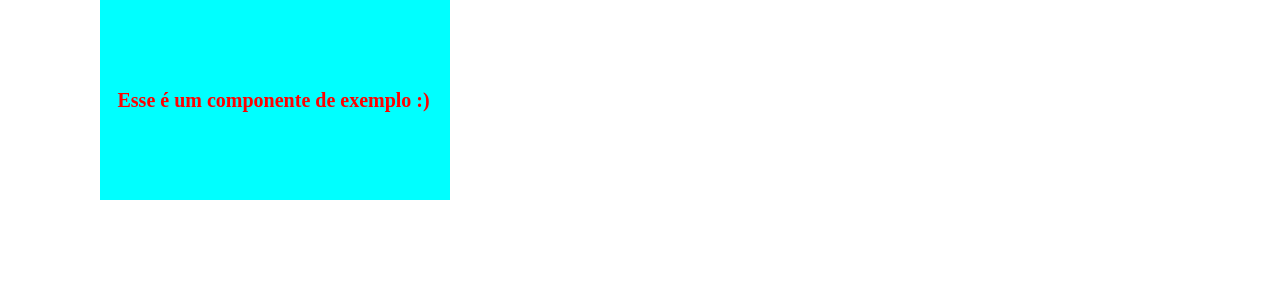
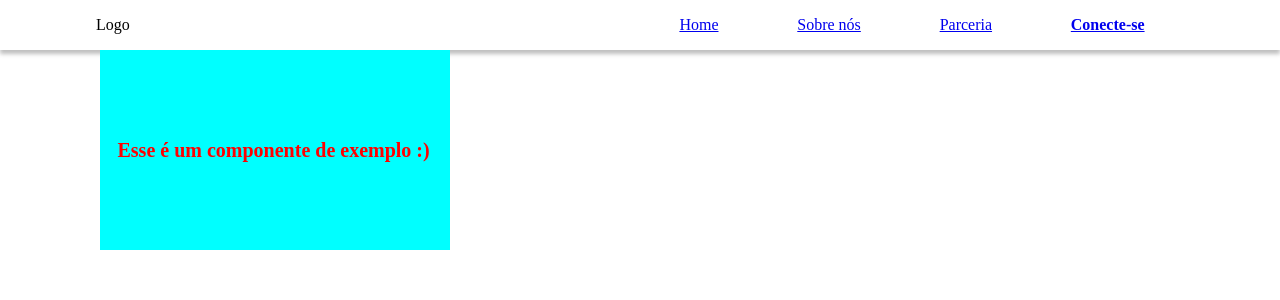
Before and after one commit to citi-onboarding/ecossistema-ejs, a React (Create React App) app in the folder client/: page / in a window 1280 px wide. Shown: the top 300 px of the page. Built offline with nearby package versions, Linux system fonts and the light colour scheme.

Commit message:
feat(feature/react-navbar):Basic HTML + CSS

```diff
--- a/client/src/App.jsx
+++ b/client/src/App.jsx
@@ -5,11 +5,13 @@ import './style.css';
 
 import {
   Example,
+  Navbar,
 } from './Views';
 
 const App = () => {
   return (
     <div className="App">
+      <Navbar/>
       <Example/>
   </div>
 )
--- /dev/null
+++ b/client/src/Views/Navbar/Navbar.css
@@ -0,0 +1,16 @@
+.navbar {
+    display: flex;
+    flex-direction: row;
+    justify-content: space-between;
+    padding: 1rem 6rem;
+    background-color: #fff;
+    box-shadow: 0px 4px 4px rgba(0, 0, 0, 0.25);
+}
+
+.nav-list {
+    display: flex;
+    flex-direction: row;
+    justify-content: space-around;
+    width: 50%;
+    list-style-type: none;
+}
--- /dev/null
+++ b/client/src/Views/Navbar/Navbar.jsx
@@ -0,0 +1,29 @@
+import React from 'react'
+import './Navbar.css'
+import {
+    ExampleComponent,
+} from '../../Components';
+
+function Navbar() {
+  return (
+    <nav className="navbar">
+        <div>Logo</div>
+        <ul className="nav-list">
+            <li>
+                <a href="#">Home</a>
+            </li>
+            <li>
+                <a href="#">Sobre nós</a>
+            </li>
+            <li>
+                <a href="#">Parceria</a>
+            </li>
+            <li>
+                <a href="#"><b>Conecte-se</b></a>
+            </li>
+        </ul>
+    </nav>
+  );
+}
+
+export default Navbar;
--- /dev/null
+++ b/client/src/Views/Navbar/index.jsx
@@ -0,0 +1 @@
+export { default } from './Navbar';
--- a/client/src/Views/index.jsx
+++ b/client/src/Views/index.jsx
@@ -1 +1,2 @@
 export {default as Example} from './Example';
+export {default as Navbar} from './Navbar';
--- a/client/src/style.css
+++ b/client/src/style.css
@@ -1,4 +1,5 @@
 * {
-  margin: 0;
-  padding: 0;
+    margin: 0;
+    padding: 0;
+    scroll-behavior: smooth;
 }
```
